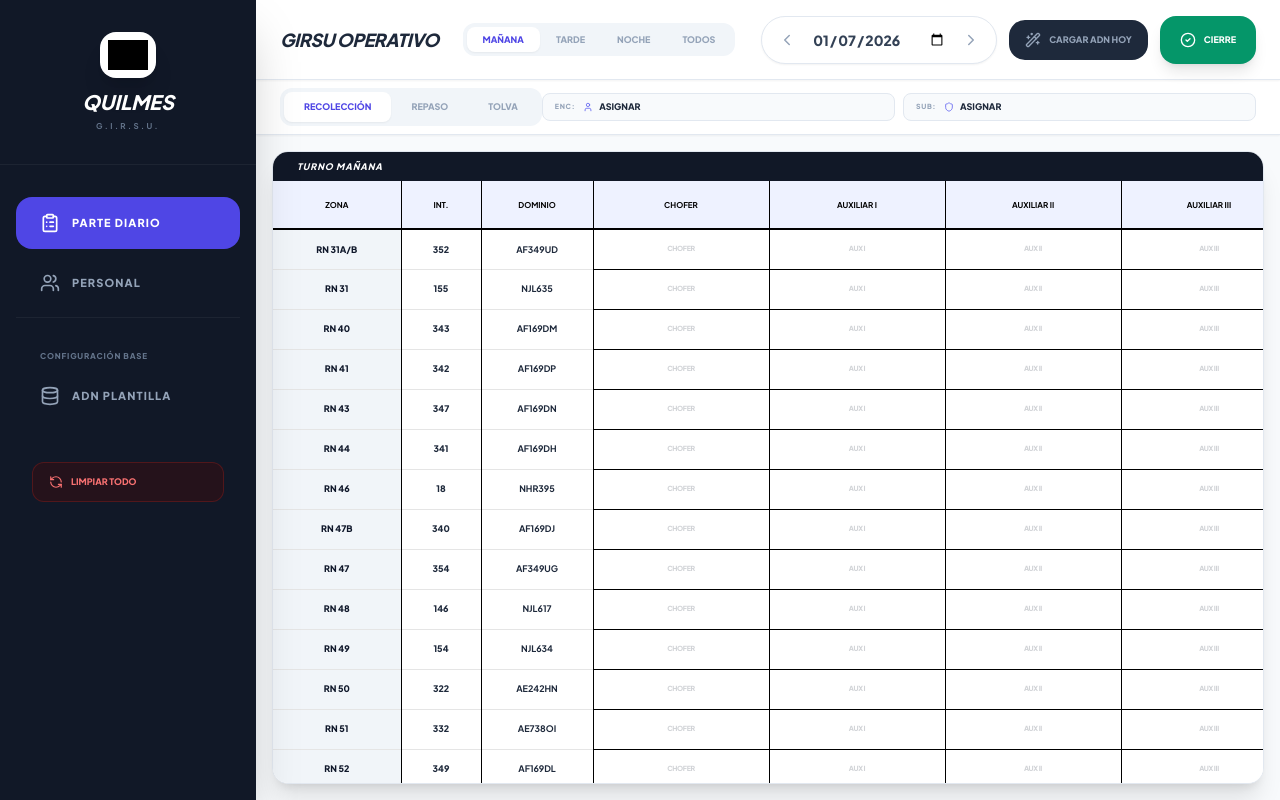
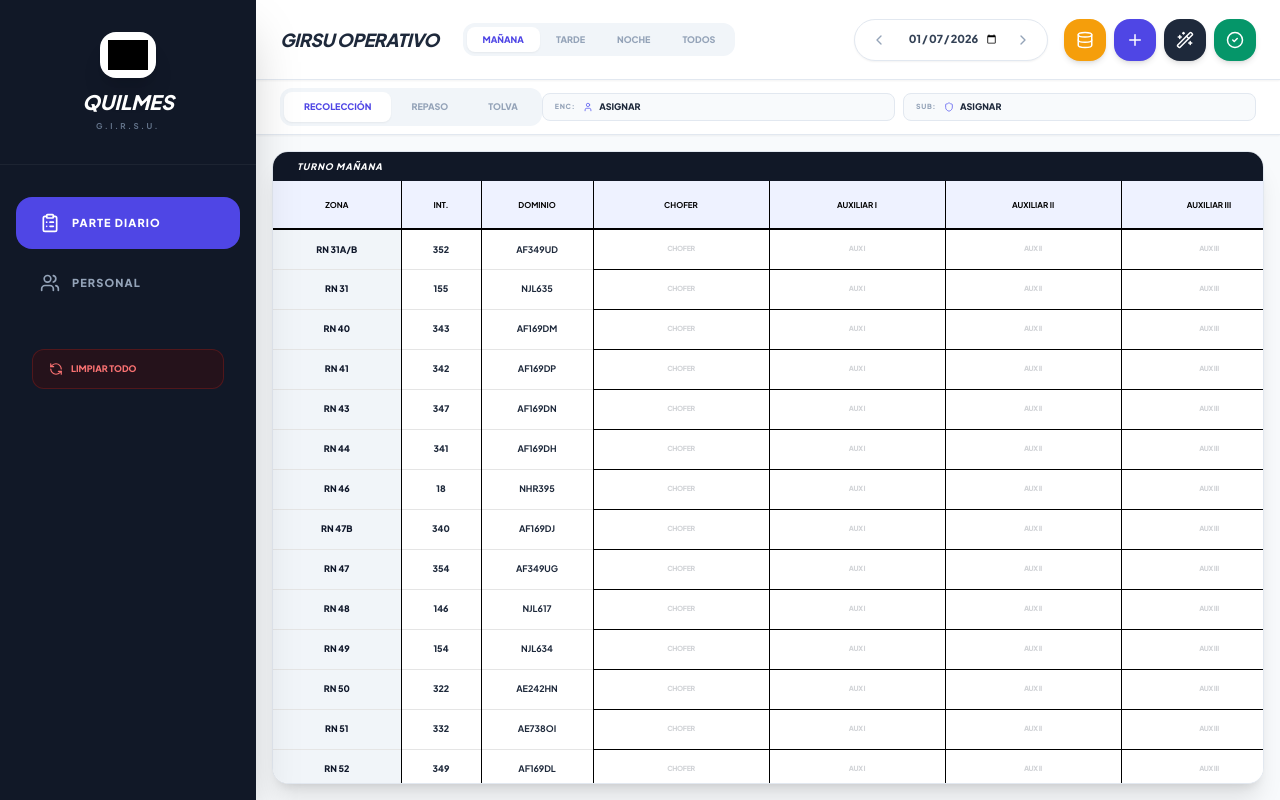
Before and after one commit to Lautzura/G.I.R.S.U.-Quilmes, a React (Vite) app: page / in a window 1280 px wide. Built offline with nearby package versions, Linux system fonts and the light colour scheme; grey boxes are pictures that could not be loaded.

Commit message:
Update App.tsx

```diff
--- a/App.tsx
+++ b/App.tsx
@@ -7,7 +7,7 @@ import { ShiftManagersTop } from './components/ShiftManagers';
 import { TransferTable } from './components/TransferTable';
 import { ShiftCloseModal } from './components/ShiftCloseModal';
 import { NewRouteModal } from './components/NewRouteModal';
-import { getAbsenceStyles } from './styles'; // Importación crítica
+import { getAbsenceStyles } from './styles';
 import {
     MANANA_MASTER_DATA, TARDE_MASTER_DATA, NOCHE_MASTER_DATA,
     MANANA_REPASO_DATA, TARDE_REPASO_DATA, NOCHE_REPASO_DATA,
@@ -18,9 +18,8 @@ import {
     Users,
     Search,
     X,
-    UserX,
+    Plus,
     Check,
-    UserCheck,
     ChevronLeft,
     ChevronRight,
     UserMinus,
@@ -33,7 +32,6 @@ import {
     Wand2
 } from 'lucide-react';
 
-// Prefijos para persistencia aislada
 const DB_PREFIX = 'girsu_v20_';
 const STAFF_KEY = `${DB_PREFIX}staff`;
 const ADN_ROUTES_KEY = `${DB_PREFIX}adn_routes`;
@@ -64,37 +62,24 @@ const App: React.FC = () => {
   const [searchTerm, setSearchTerm] = useState('');
   const [pickerState, setPickerState] = useState<{ type: string, targetId: string, field: string, role: string, unitIdx?: number } | null>(null);
   const [pickerSearch, setPickerSearch] = useState('');
-  const [absencePickerId, setAbsencePickerId] = useState<string | null>(null);
   const [isCloseModalOpen, setIsCloseModalOpen] = useState(false);
   const [isNewRouteModalOpen, setIsNewRouteModalOpen] = useState(false);
 
-  // --- LÓGICA DE CARGA ADN / DÍA ---
   useEffect(() => {
     setIsLoaded(false);
-
     const savedStaff = localStorage.getItem(STAFF_KEY);
     const initialStaff = savedStaff ? JSON.parse(savedStaff) : EXTRA_STAFF;
     setStaffList(initialStaff);
-
     const findS = (id: any, list: StaffMember[]) => list.find(s => String(s.id).trim() === String(id || '').trim()) || null;
 
     if (activeTab === 'adn') {
         const adnRoutes = localStorage.getItem(ADN_ROUTES_KEY);
         const adnTrans = localStorage.getItem(ADN_TRANS_KEY);
         const adnMgrs = localStorage.getItem(ADN_MGRS_KEY);
-
-        if (adnRoutes) {
-            setRecords(JSON.parse(adnRoutes).map((r: any) => ({ ...r, driver: findS(r.driver, initialStaff), aux1: findS(r.aux1, initialStaff), aux2: findS(r.aux2, initialStaff), aux3: findS(r.aux3, initialStaff), aux4: findS(r.aux4, initialStaff) })));
-        } else {
-            initializeFromConstants(initialStaff);
-        }
-
-        if (adnTrans) {
-            setTransferRecords(JSON.parse(adnTrans).map((tr: any) => ({ ...tr, maquinista: findS(tr.maquinista, initialStaff), encargado: findS(tr.encargado, initialStaff), balancero1: findS(tr.balancero1, initialStaff), auxTolva1: findS(tr.auxTolva1, initialStaff), auxTolva2: findS(tr.auxTolva2, initialStaff), units: tr.units.map((u:any) => ({ ...u, driver: findS(u.driver, initialStaff) })) })));
-        } else {
-            const createInitTr = (s: any): TransferRecord => ({ id: `TR-${s}`, shift: s, units: [{ id: 'U1', driver: null, domain1: '', domain2: '', trips: [{ hora: '', ton: '' }, { hora: '', ton: '' }, { hora: '', ton: '' }] }, { id: 'U2', driver: null, domain1: '', domain2: '', trips: [{ hora: '', ton: '' }, { hora: '', ton: '' }, { hora: '', ton: '' }] }, { id: 'U3', driver: null, domain1: '', domain2: '', trips: [{ hora: '', ton: '' }, { hora: '', ton: '' }, { hora: '', ton: '' }] }] as any, maquinista: null, maquinistaDomain: '', auxTolva1: null, auxTolva2: null, auxTolva3: null, auxTransferencia1: null, auxTransferencia2: null, encargado: null, balancero1: null, balancero2: null, lonero: null, suplenciaLona: null, observaciones: '' });
-            setTransferRecords([createInitTr('MAÑANA'), createInitTr('TARDE'), createInitTr('NOCHE')]);
-        }
+        if (adnRoutes) setRecords(JSON.parse(adnRoutes).map((r: any) => ({ ...r, driver: findS(r.driver, initialStaff), aux1: findS(r.aux1, initialStaff), aux2: findS(r.aux2, initialStaff), aux3: findS(r.aux3, initialStaff), aux4: findS(r.aux4, initialStaff) })));
+        else initializeFromConstants(initialStaff);
+        if (adnTrans) setTransferRecords(JSON.parse(adnTrans).map((tr: any) => ({ ...tr, maquinista: findS(tr.maquinista, initialStaff), encargado: findS(tr.encargado, initialStaff), balancero1: findS(tr.balancero1, initialStaff), auxTolva1: findS(tr.auxTolva1, initialStaff), auxTolva2: findS(tr.auxTolva2, initialStaff), units: tr.units.map((u:any) => ({ ...u, driver: findS(u.driver, initialStaff) })) })));
+        else setTransferRecords([createEmptyTrans('MAÑANA'), createEmptyTrans('TARDE'), createEmptyTrans('NOCHE')]);
         if (adnMgrs) setShiftManagers(JSON.parse(adnMgrs));
     } else {
         const dayRoutes = localStorage.getItem(`${DAILY_DATA_KEY}${selectedDate}`);
@@ -120,13 +105,14 @@ const App: React.FC = () => {
     setIsLoaded(true);
   }, [selectedDate, activeTab]);
 
+  const createEmptyTrans = (s: string): TransferRecord => ({ id: `TR-${s}`, shift: s as any, units: [{ id: 'U1', driver: null, domain1: '', domain2: '', trips: [{ hora: '', ton: '' }, { hora: '', ton: '' }, { hora: '', ton: '' }] }, { id: 'U2', driver: null, domain1: '', domain2: '', trips: [{ hora: '', ton: '' }, { hora: '', ton: '' }, { hora: '', ton: '' }] }, { id: 'U3', driver: null, domain1: '', domain2: '', trips: [{ hora: '', ton: '' }, { hora: '', ton: '' }, { hora: '', ton: '' }] }] as any, maquinista: null, maquinistaDomain: '', auxTolva1: null, auxTolva2: null, auxTolva3: null, auxTransferencia1: null, auxTransferencia2: null, encargado: null, balancero1: null, balancero2: null, lonero: null, suplenciaLona: null, observaciones: '' });
+
   const initializeFromConstants = (list: StaffMember[]) => {
     const findS = (id: any) => list.find(s => String(s.id).trim() === String(id || '').trim()) || null;
     const createInitial = (master: any[], shift: string, cat: string): RouteRecord[] => master.map((m, idx) => ({ id: `${m.zone}-${shift}-${idx}`, zone: m.zone, internalId: m.interno || '', domain: m.domain || '', reinforcement: 'MASTER', shift: shift as any, departureTime: '', dumpTime: '', tonnage: '', category: cat as any, zoneStatus: ZoneStatus.PENDING, order: idx, driver: findS(m.driver), aux1: findS(m.aux1), aux2: findS(m.aux2), aux3: findS(m.aux3), aux4: findS(m.aux4), replacementDriver: null, replacementAux1: null, replacementAux2: null, supervisionReport: '' }));
     setRecords([...createInitial(MANANA_MASTER_DATA, 'MAÑANA', 'RECOLECCIÓN'), ...createInitial(TARDE_MASTER_DATA, 'TARDE', 'RECOLECCIÓN'), ...createInitial(NOCHE_MASTER_DATA, 'NOCHE', 'RECOLECCIÓN'), ...createInitial(MANANA_REPASO_DATA, 'MAÑANA', 'REPASO_LATERAL'), ...createInitial(TARDE_REPASO_DATA, 'TARDE', 'REPASO_LATERAL'), ...createInitial(NOCHE_REPASO_DATA, 'NOCHE', 'REPASO_LATERAL')]);
   };
 
-  // --- PERSISTENCIA ---
   useEffect(() => {
     if (!isLoaded) return;
     try {
@@ -180,10 +166,6 @@ const App: React.FC = () => {
         <nav className="flex-1 px-4 space-y-2 mt-8">
             <button onClick={() => setActiveTab('parte')} className={`w-full flex items-center gap-3 px-6 py-4 rounded-2xl transition-all ${activeTab === 'parte' ? 'bg-indigo-600 text-white' : 'text-slate-400 hover:text-white hover:bg-white/5'}`}><ClipboardList size={20} /><span className="text-[11px] font-black uppercase tracking-widest">Parte Diario</span></button>
             <button onClick={() => setActiveTab('personal')} className={`w-full flex items-center gap-3 px-6 py-4 rounded-2xl transition-all ${activeTab === 'personal' ? 'bg-indigo-600 text-white' : 'text-slate-400 hover:text-white hover:bg-white/5'}`}><Users size={20} /><span className="text-[11px] font-black uppercase tracking-widest">Personal</span></button>
-            <div className="mt-8 pt-8 border-t border-white/5 space-y-2">
-                <p className="px-6 text-[8px] font-black text-slate-500 uppercase tracking-widest mb-2">Configuración Base</p>
-                <button onClick={() => setActiveTab('adn')} className={`w-full flex items-center gap-3 px-6 py-4 rounded-2xl transition-all ${activeTab === 'adn' ? 'bg-amber-500 text-white shadow-lg' : 'text-slate-400 hover:text-white hover:bg-white/5'}`}><Database size={20} /><span className="text-[11px] font-black uppercase tracking-widest">ADN Plantilla</span></button>
-            </div>
             <div className="pt-8 px-4 mt-auto mb-8">
                 <button onClick={() => { if(window.confirm('¿ELIMINAR HISTORIAL?')) { localStorage.clear(); window.location.reload(); } }} className="w-full flex items-center gap-2 px-4 py-3 bg-red-950/40 text-red-400 rounded-xl text-[9px] font-black uppercase hover:bg-red-900/50 transition-all border border-red-900/50"><RefreshCcw size={14} /> Limpiar Todo</button>
             </div>
@@ -210,21 +192,32 @@ const App: React.FC = () => {
               )}
           </div>
 
-          <div className="flex items-center gap-3 relative z-[100]">
+          <div className="flex items-center gap-2 relative z-[100]">
              {activeTab !== 'adn' && (
-                <div className="flex items-center border rounded-full px-2 py-1.5 bg-white border-slate-200 shadow-sm">
-                    <button onClick={() => { const d = new Date(selectedDate + 'T12:00:00'); d.setDate(d.getDate() - 1); setSelectedDate(d.toISOString().split('T')[0]); }} className="p-2 rounded-full hover:bg-slate-50 text-slate-400"><ChevronLeft size={18} /></button>
-                    <input type="date" value={selectedDate} onChange={(e) => setSelectedDate(e.target.value)} className="bg-transparent text-sm font-black text-slate-700 outline-none uppercase cursor-pointer px-2" />
-                    <button onClick={() => { const d = new Date(selectedDate + 'T12:00:00'); d.setDate(d.getDate() + 1); setSelectedDate(d.toISOString().split('T')[0]); }} className="p-2 rounded-full hover:bg-slate-50 text-slate-400"><ChevronRight size={18} /></button>
+                <div className="flex items-center border rounded-full px-2 py-1 bg-white border-slate-200 shadow-sm mr-2">
+                    <button onClick={() => { const d = new Date(selectedDate + 'T12:00:00'); d.setDate(d.getDate() - 1); setSelectedDate(d.toISOString().split('T')[0]); }} className="p-2 rounded-full hover:bg-slate-50 text-slate-400"><ChevronLeft size={16} /></button>
+                    <input type="date" value={selectedDate} onChange={(e) => setSelectedDate(e.target.value)} className="bg-transparent text-[11px] font-black text-slate-700 outline-none uppercase cursor-pointer px-2 w-28 text-center" />
+                    <button onClick={() => { const d = new Date(selectedDate + 'T12:00:00'); d.setDate(d.getDate() + 1); setSelectedDate(d.toISOString().split('T')[0]); }} className="p-2 rounded-full hover:bg-slate-50 text-slate-400"><ChevronRight size={16} /></button>
                 </div>
              )}
+
              {activeTab === 'adn' ? (
-                 <button onClick={() => setActiveTab('parte')} className="bg-emerald-600 text-white px-8 py-3 rounded-2xl text-[10px] font-black uppercase flex items-center gap-2 shadow-xl h-12 transition-all hover:scale-105 hover:bg-emerald-700"><CheckCircle size={18} /> Guardar ADN</button>
+                 <button onClick={() => setActiveTab('parte')} className="bg-emerald-600 text-white px-6 py-3 rounded-2xl text-[10px] font-black uppercase flex items-center gap-2 shadow-xl h-11 transition-all hover:scale-105 hover:bg-emerald-700"><CheckCircle size={18} /> Guardar ADN</button>
              ) : (
                 <>
-                    {!isToday && <button onClick={() => setSelectedDate(today)} className="bg-indigo-600 text-white p-3 rounded-2xl shadow-lg hover:rotate-[-45deg] transition-all"><RotateCcw size={18} /></button>}
-                    <button onClick={() => { if(window.confirm("¿RESETEAR DÍA? Se cargarán los datos del ADN Maestro.")) { localStorage.removeItem(`${DAILY_DATA_KEY}${selectedDate}`); window.location.reload(); } }} className="bg-slate-800 text-slate-400 px-4 py-3 rounded-2xl text-[9px] font-black uppercase flex items-center gap-2 hover:text-white transition-all"><Wand2 size={16} /> Cargar ADN Hoy</button>
-                    <button onClick={() => setIsCloseModalOpen(true)} className="bg-emerald-600 text-white px-5 py-3 rounded-2xl text-[9px] font-black uppercase flex items-center gap-2 shadow-lg h-12 shrink-0"><CheckCircle2 size={16} /> Cierre</button>
+                    {/* Botón ADN al lado de la fecha */}
+                    <button onClick={() => setActiveTab('adn')} className="bg-amber-500 text-white p-3 rounded-2xl shadow-md hover:bg-amber-600 transition-all active:scale-95" title="ADN Maestro"><Database size={18} /></button>
+
+                    {/* Botón Nueva Ruta */}
+                    <button onClick={() => setIsNewRouteModalOpen(true)} className="bg-indigo-600 text-white p-3 rounded-2xl shadow-md hover:bg-indigo-700 transition-all active:scale-95" title="Nueva Ruta"><Plus size={18} /></button>
+
+                    {/* Botón Cargar ADN (Varita) */}
+                    <button onClick={() => { if(window.confirm("¿RESETEAR DÍA? Se cargarán los datos del ADN Maestro.")) { localStorage.removeItem(`${DAILY_DATA_KEY}${selectedDate}`); window.location.reload(); } }} className="bg-slate-800 text-white p-3 rounded-2xl shadow-md hover:bg-slate-900 transition-all active:scale-95" title="Cargar ADN"><Wand2 size={18} /></button>
+
+                    {/* Botón Cierre (Tilde) */}
+                    <button onClick={() => setIsCloseModalOpen(true)} className="bg-emerald-600 text-white p-3 rounded-2xl shadow-md hover:bg-emerald-700 transition-all active:scale-95" title="Cierre de Turno"><CheckCircle2 size={18} /></button>
+
+                    {!isToday && <button onClick={() => setSelectedDate(today)} className="bg-slate-100 text-slate-400 p-3 rounded-2xl shadow-sm hover:text-indigo-600 transition-all"><RotateCcw size={18} /></button>}
                 </>
              )}
           </div>
```
